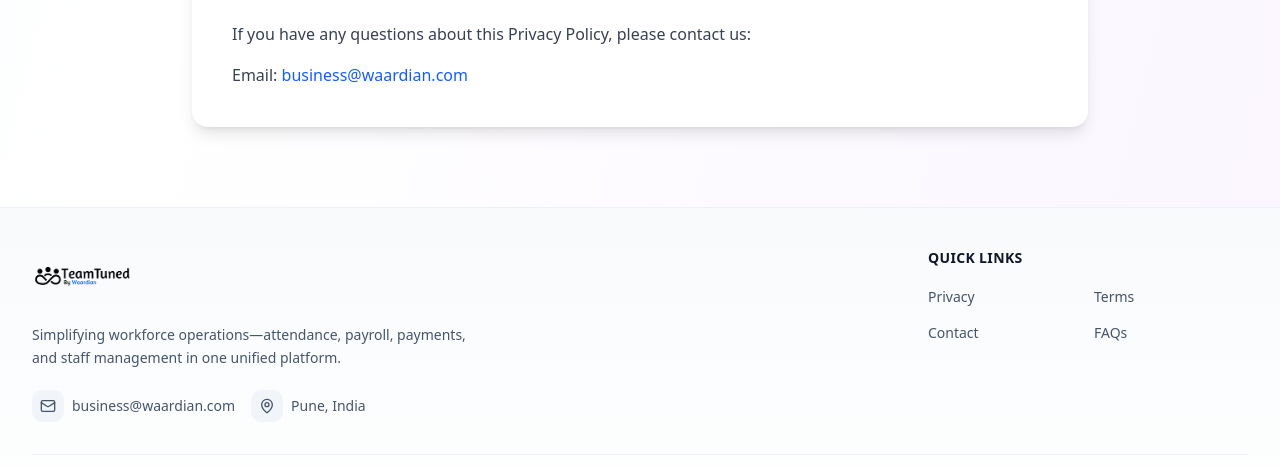
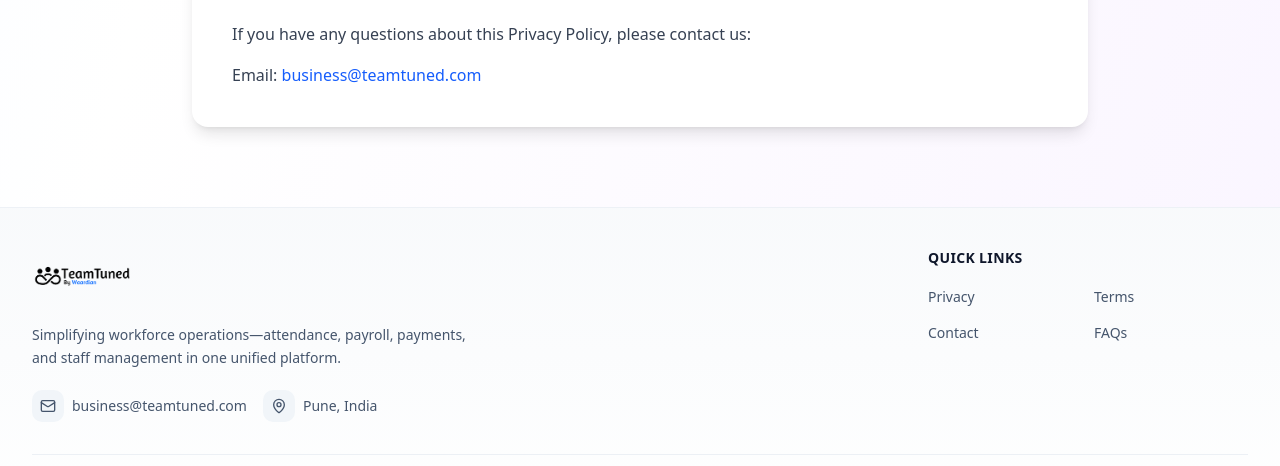
Before and after one commit to Waardian-Private-Limited/teamtuned_website, a Next.js app: page /privacy in a window 1280 px wide. Shown: the part 4583-5049 px from the top of the page. Built offline with nearby package versions, Linux system fonts and the light colour scheme.

Commit message:
contact us form

```diff
--- a/next.config.ts
+++ b/next.config.ts
@@ -12,6 +12,16 @@ const nextConfig = {
     ],
   },
   reactCompiler: true,
+  async rewrites() {
+    return [
+      {
+        source: '/api/:path*',
+        destination: process.env.BACKEND_URL
+          ? `${process.env.BACKEND_URL}/api/:path*`
+          : 'http://127.0.0.1:3002/api/:path*'
+      }
+    ]
+  }
 }
 
 module.exports = nextConfig
--- a/src/app/contact/page.tsx
+++ b/src/app/contact/page.tsx
@@ -33,7 +33,7 @@ export default function ContactPage() {
         setError("");
 
         try {
-            const response = await fetch("/api/contact", {
+            const response = await fetch("/api/v1/contact/submit", {
                 method: "POST",
                 headers: {
                     "Content-Type": "application/json",
@@ -188,8 +188,8 @@ export default function ContactPage() {
                             </button>
 
                             <p className="text-center">
-                                <a href="mailto:business@waardian.com" className="text-gray-500 hover:text-black transition-colors text-sm">
-                                    business@waardian.com
+                                <a href="mailto:business@teamtuned.com" className="text-gray-500 hover:text-black transition-colors text-sm">
+                                    business@teamtuned.com
                                 </a>
                             </p>
                         </div>
--- a/src/app/privacy/page.tsx
+++ b/src/app/privacy/page.tsx
@@ -196,7 +196,7 @@ export default function PrivacyPage() {
                                 <li><strong>Objection:</strong> You can object to processing of your personal data</li>
                             </ul>
                             <p className="text-gray-700 leading-relaxed mb-4">
-                                To exercise these rights, please contact us at business@waardian.com
+                                To exercise these rights, please contact us at business@teamtuned.com
                             </p>
                         </section>
 
@@ -233,7 +233,7 @@ export default function PrivacyPage() {
                                 If you have any questions about this Privacy Policy, please contact us:
                             </p>
                             <p className="text-gray-700">
-                                Email: <a href="mailto:business@waardian.com" className="text-blue-600 hover:underline">business@waardian.com</a>
+                                Email: <a href="mailto:business@teamtuned.com" className="text-blue-600 hover:underline">business@teamtuned.com</a>
                             </p>
                         </section>
                     </div>
--- a/src/app/terms/page.tsx
+++ b/src/app/terms/page.tsx
@@ -115,7 +115,7 @@ export default function TermsPage() {
                                 If you have any questions about these Terms, please contact us at:
                             </p>
                             <p className="text-gray-700">
-                                Email: <a href="mailto:business@waardian.com" className="text-blue-600 hover:underline">business@waardian.com</a>
+                                Email: <a href="mailto:business@teamtuned.com" className="text-blue-600 hover:underline">business@teamtuned.com</a>
                             </p>
                         </section>
                     </div>
--- a/src/components/Footer.tsx
+++ b/src/components/Footer.tsx
@@ -78,13 +78,13 @@ export default function Footer() {
                             {/* Contact Info */}
                             <div className="flex flex-col sm:flex-row gap-4 text-sm">
                                 <a
-                                    href="mailto:business@waardian.com"
+                                    href="mailto:business@teamtuned.com"
                                     className="group flex items-center gap-2 text-slate-600 hover:text-slate-900 transition-colors"
                                 >
                                     <div className="w-8 h-8 rounded-lg bg-slate-100 flex items-center justify-center group-hover:bg-slate-200 transition-all group-hover:scale-105">
                                         <Mail className="w-4 h-4" />
                                     </div>
-                                    <span className="font-medium">business@waardian.com</span>
+                                    <span className="font-medium">business@teamtuned.com</span>
                                 </a>
 
                                 <div className="flex items-center gap-2 text-slate-600">
--- a/src/components/Header.tsx
+++ b/src/components/Header.tsx
@@ -233,7 +233,7 @@ export default function Header() {
                 transition={{ delay: 1.3, duration: 1.2 }}
                 className="absolute bottom-8 sm:bottom-12 left-6 sm:left-10 md:left-20 text-white text-xs sm:text-sm uppercase tracking-widest"
               >
-                business@waardian.com
+                business@teamtuned.com
               </motion.div>
             </div>
           </motion.div>
```
